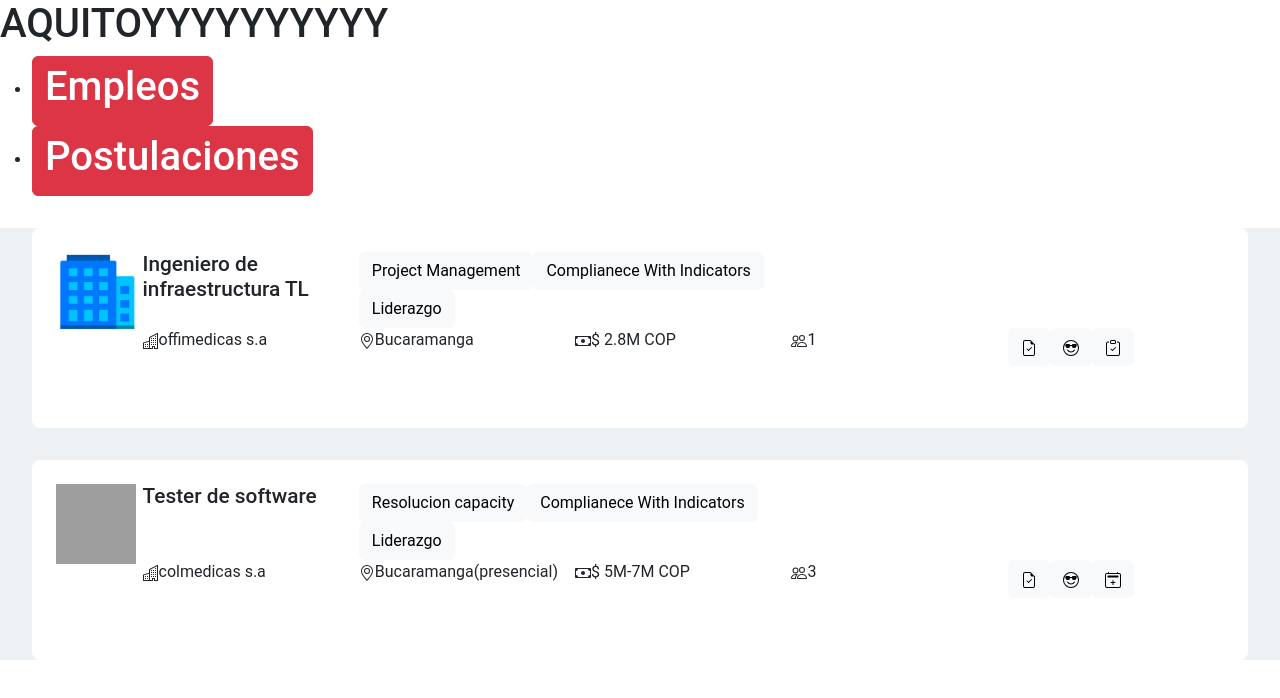
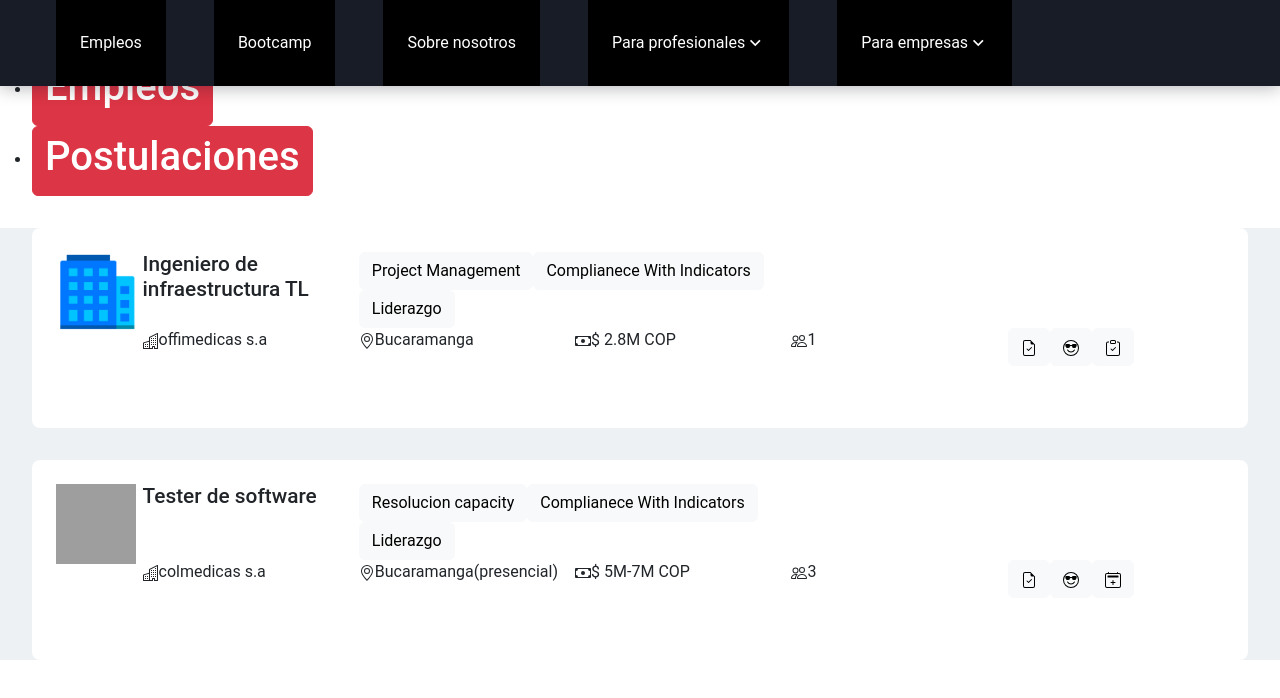
Before and after one commit to walson273/BootcampPeak, a React (Create React App) app in the folder WS3_React/ws3/: page / in a window 1280 px wide. Shown: the top 698 px of the page. Built offline with nearby package versions, Linux system fonts and the light colour scheme; grey boxes are pictures that could not be loaded.

Commit message:
Header principal

```diff
--- a/WS3_React/ws3/public/index.html
+++ b/WS3_React/ws3/public/index.html
@@ -11,6 +11,7 @@
     />
     <link rel="apple-touch-icon" href="%PUBLIC_URL%/logo192.png" />
     <link href="https://cdn.jsdelivr.net/npm/bootstrap@5.3.3/dist/css/bootstrap.min.css" rel="stylesheet" integrity="sha384-QWTKZyjpPEjISv5WaRU9OFeRpok6YctnYmDr5pNlyT2bRjXh0JMhjY6hW+ALEwIH" crossorigin="anonymous">
+    <link href="https://cdn.jsdelivr.net/npm/remixicon@4.2.0/fonts/remixicon.css"rel="stylesheet"/>
     <!--
       manifest.json provides metadata used when your web app is installed on a
       user's mobile device or desktop. See https://developers.google.com/web/fundamentals/web-app-manifest/
--- a/WS3_React/ws3/src/componentes.js
+++ b/WS3_React/ws3/src/componentes.js
@@ -1,6 +1,7 @@
 import React from 'react';
 import ReactDOM from 'react-dom/client';
 import * as data from './Data.js'
+import './index.css';
 
 
 
@@ -216,3 +217,96 @@ export const CompoLogo = (loguisimont)=>{
     </React.Fragment>
   );
 }
+
+export const Headers = () =>{
+  return(
+    <React.Fragment>
+      <WhiteHeader/>
+      <BlueHeader/>
+    </React.Fragment>
+  );
+}
+export const WhiteHeader = () =>{
+  return(
+    <React.Fragment>
+      <div className='HeaderNav'>
+        <nav id="fullNav" class="nav container">
+              <div class="nav__menu" id="nav-menu">
+                <ul class="nav__list">
+                    <li><a href="#" class="nav__link">Empleos</a></li>
+                    <li><a href="#" class="nav__link">Bootcamp</a></li>
+                    <li><a href="#" class="nav__link">Sobre nosotros</a></li>
+                    <li class="dropdown__item">
+                      <div class="nav__link">
+                          Para profesionales <i class="ri-arrow-down-s-line dropdown__arrow"></i>
+                      </div>
+                      <ul class="dropdown__menu">
+                          <li>
+                            <a href="#" class="dropdown__link"> <i class="ri-pie-chart-line"></i> Inicio</a>
+                          </li>
+                          <li>
+                            <a href="#" class="dropdown__link"> <i class="ri-arrow-up-down-line"></i> Empleos</a>
+                          </li>
+                          <li>
+                            <a href="#" class="dropdown__link"> <i class="ri-arrow-up-down-line"></i> Cursos y retos </a>
+                          </li>
+                          <li>
+                            <a href="#" class="dropdown__link"> <i class="ri-arrow-up-down-line"></i> Preguntas </a>
+                          </li>
+                          <li>
+                            <a href="#" class="dropdown__link"> <i class="ri-arrow-up-down-line"></i> Profesores </a>
+                          </li>
+                          <li>
+                            <a href="#" class="dropdown__link"> <i class="ri-arrow-up-down-line"></i> Bootcamp </a>
+                          </li>
+                      </ul>
+                    </li>
+                    <li class="dropdown__item">
+                      <div class="nav__link">
+                          Para empresas <i class="ri-arrow-down-s-line dropdown__arrow"></i>
+                      </div>
+                      <ul class="dropdown__menu">
+                          <li>
+                            <a href="#" class="dropdown__link"><i class="ri-pie-chart-line"></i> Inicio</a>
+                          </li>
+                          <li>
+                            <a href="#" class="dropdown__link"> <i class="ri-arrow-up-down-line"></i> Publicar empleo </a>
+                          </li>
+                          <li>
+                            <a href="#" class="dropdown__link"> <i class="ri-arrow-up-down-line"></i> Nuestro proceso </a>
+                          </li>
+                          <li>
+                            <a href="#" class="dropdown__link"> <i class="ri-arrow-up-down-line"></i> Precios </a>
+                          </li>
+                          <li>
+                            <a href="#" class="dropdown__link"> <i class="ri-arrow-up-down-line"></i> Pruebas Online </a>
+                          </li>
+                          <li>
+                            <a href="#" class="dropdown__link"> <i class="ri-arrow-up-down-line"></i> Nómina </a>
+                          </li>
+                          <li>
+                            <a href="#" class="dropdown__link"> <i class="ri-arrow-up-down-line"></i> Blog </a>
+                          </li>
+                          <li>
+                            <a href="#" class="dropdown__link"> <i class="ri-arrow-up-down-line"></i> Comercial </a>
+                          </li>
+                          <li>
+                            <a href="#" class="dropdown__link"> <i class="ri-arrow-up-down-line"></i> Caclculadora de salario </a>
+                          </li>
+                      </ul>
+                    </li>
+
+                </ul>
+              </div>
+          </nav>
+        </div>
+    </React.Fragment>
+  );
+}
+export const BlueHeader = () =>{
+  return(
+    <React.Fragment>
+
+    </React.Fragment>
+  );
+}
--- a/WS3_React/ws3/src/index.css
+++ b/WS3_React/ws3/src/index.css
@@ -106,3 +106,119 @@ body {
 
   background-color: #eef1f3;
 }
+
+
+/*----------------------------HEADERS------------------------- */
+.HeaderNav {
+  position: fixed;
+  top: 0;
+  left: 0;
+  width: 100%;
+  background-color: hsl(220, 24%, 12%);
+  box-shadow: 0 2px 16px hsla(220, 32%, 8%, .3);
+  z-index: 100;
+  box-sizing: border-box;
+  padding: 0;
+  margin: 0;
+
+  #fullNav {
+    max-width: 1120px;
+    margin-inline: 1.5rem;
+
+    ul {
+      list-style: none;
+    }
+
+    a {
+      text-decoration: none;
+    }
+
+    .container {
+      max-width: 1120px;
+      margin-inline: auto;
+    }
+
+    .nav {
+      height: 3.5rem;
+      height: calc(5.5rem);
+      display: flex;
+      justify-content: space-between;
+    }
+
+    .nav__link {
+      color: white;
+      background-color: black;
+      padding: 1.25rem 1.5rem;
+      display: flex;
+      justify-content: space-between;
+      align-items: center;
+      transition: background-color .3s;
+      height: 100%;
+    }
+
+    .nav__link:hover {
+      background-color: transparent;
+    }
+
+    .dropdown__item {
+      cursor: pointer;
+      position: relative;
+    }
+
+    .dropdown__arrow {
+      font-size: 1.25rem;
+      font-weight: initial;
+      transition: transform .4s;
+    }
+
+    .dropdown__link {
+      padding: 1.25rem 1.25rem 1.25rem 2.5rem;
+      padding-inline: 1rem 3.5rem;
+      color: white;
+      background-color: hsl(220, 24%, 15%);
+      display: flex;
+      align-items: center;
+      column-gap: .5rem;
+      font-weight: 600;
+      transition: background-color .3s;
+
+      i {
+        font-size: 1.25rem;
+        font-weight: initial;
+      }
+    }
+
+    .dropdown__sublink:hover {
+      background-color: hsl(220, 24%, 12%);
+    }
+
+    .dropdown__menu {
+      max-height: initial;
+      overflow: initial;
+      position: absolute;
+      left: 0;
+      top: 6rem;
+      opacity: 0;
+      pointer-events: none;
+      transition: opacity .3s, top .3s;
+    }
+
+    .dropdown__item:hover .dropdown__menu {
+      opacity: 1;
+      top: 5.5rem;
+      pointer-events: initial;
+      transition: top .3s;
+    }
+
+    .dropdown__item:hover .dropdown__arrow {
+      transform: rotate(180deg);
+    }
+
+    .nav__list {
+      height: 100%;
+      display: flex;
+      column-gap: 3rem;
+    }
+
+  }
+}
--- a/WS3_React/ws3/src/index.js
+++ b/WS3_React/ws3/src/index.js
@@ -10,6 +10,7 @@ import reportWebVitals from './reportWebVitals';
 const root = ReactDOM.createRoot(document.getElementById('root'));
 root.render(
   <React.StrictMode>
+    <compo.Headers/>
     <compo.BSlide dat = {data.slideBar}/>
     <compo.ComponenteLista datos={data.funcionJson} />
   </React.StrictMode>
```
